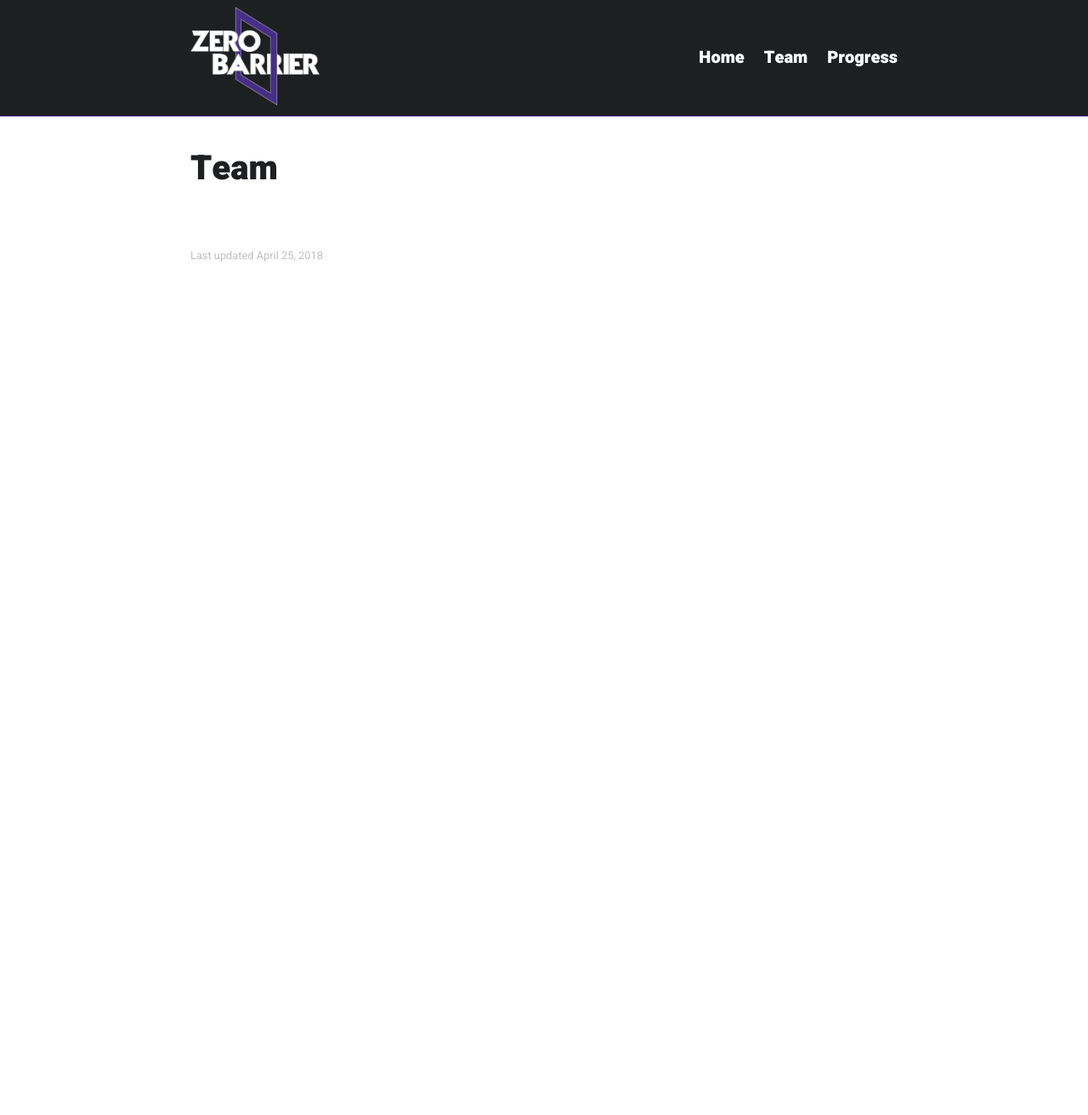
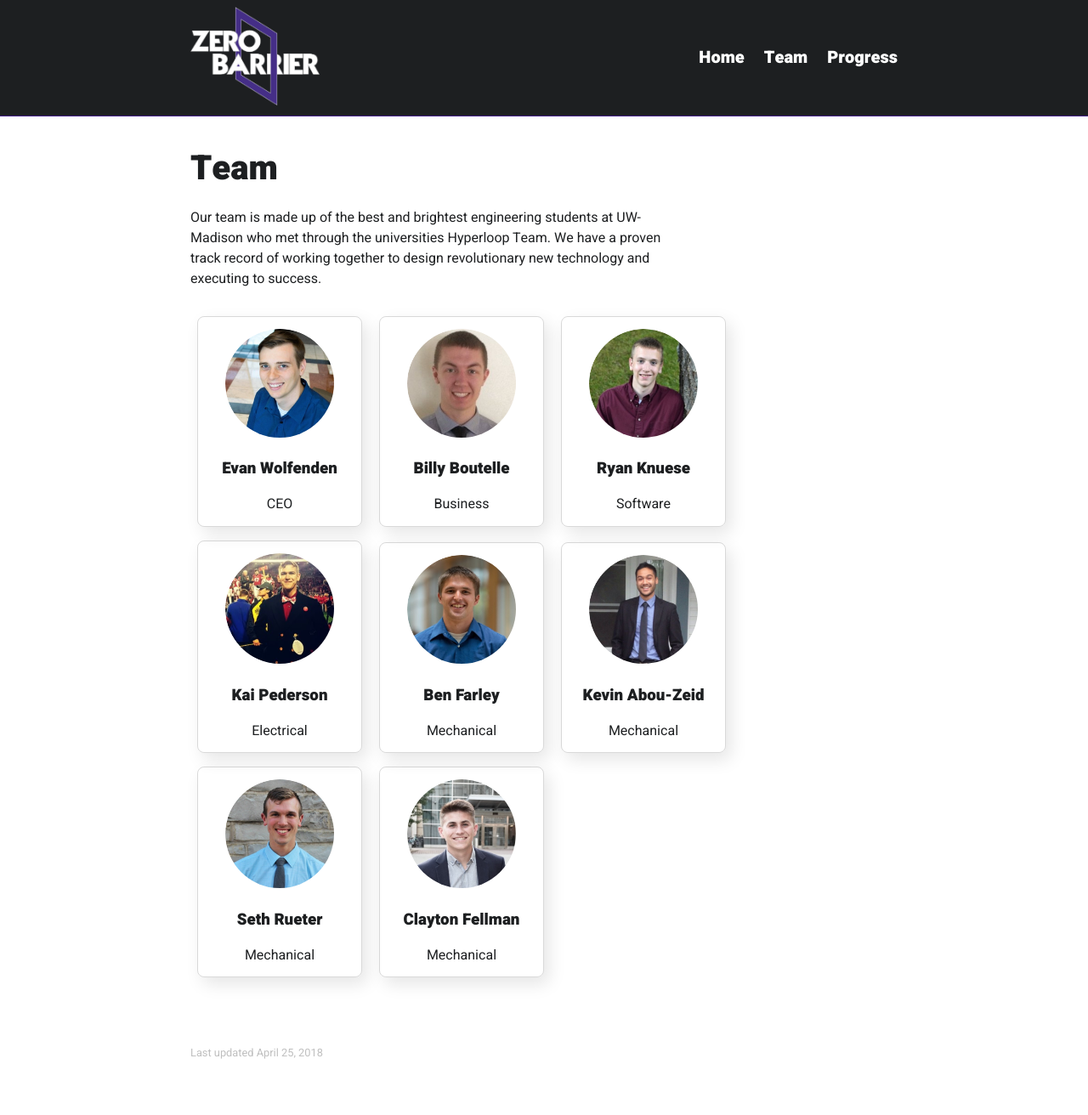
Before and after one commit to georgemblack/mind-to-matter, a Jekyll site: the page built from team.html, in a window 1280 px wide. Shown: the whole page at 85% size. Built offline with Jekyll 4.4.1, drawn with Linux system fonts in a browser that asks for light colours; before the commit the page ends 900 px from its top, so only the background shows below that.

Commit message:
Add data to team page, remove unused pages

```diff
--- /dev/null
+++ b/_data/team.yml
@@ -0,0 +1,25 @@
+members:
+- name: Evan Wolfenden
+  image: evan.png
+  title: CEO
+- name: Billy Boutelle
+  image: billy.png
+  title: Business
+- name: Ryan Knuese
+  image: ryan.png
+  title: Software
+- name: Kai Pederson
+  image: kai.png
+  title: Electrical
+- name: Ben Farley
+  image: ben.png
+  title: Mechanical
+- name: Kevin Abou-Zeid
+  image: kevin.png
+  title: Mechanical
+- name: Seth Rueter
+  image: seth.png
+  title: Mechanical
+- name: Clayton Fellman
+  image: clayton.png
+  title: Mechanical
--- /dev/null
+++ b/_includes/team_profile.html
@@ -0,0 +1,11 @@
+<div class="team-members">
+    {% for member in site.data.team.members %}
+    <div class="team-member-outer">
+        <div class="team-member-inner">
+            <img src="{{site.url}}/assets/profiles/{{member.image}}" alt="{{member.name}}">
+            <h3>{{member.name}}</h3>
+            <p>{{member.title}}</p>
+        </div>
+    </div>
+    {% endfor %}
+</div>
--- /dev/null
+++ b/_sass/_team.scss
@@ -0,0 +1,22 @@
+.team-members {
+    margin: 2em 0 0 0;
+}
+
+.team-member-outer {
+    display: inline-block;
+    width: 12em;
+    margin: 0 0.5em 1em 0.5em;
+    text-align: center;
+    border: 1px solid rgba(0, 0, 0, 0.15);
+    border-radius: 0.5em;
+    box-shadow: 6px 8px 20px 0px rgba(0,0,0,0.1);
+}
+
+.team-member-inner {
+    padding: 0.85em 0.5em 0.85em 0.5em;
+
+    img {
+        max-width: 8em;
+        border-radius: 100%;
+    }
+}
--- a/css/main.scss
+++ b/css/main.scss
@@ -12,6 +12,7 @@
 @import "navigation";
 @import "footer";
 @import "images";
+@import "team";
 
 // page structure
 * {
--- a/team.html
+++ b/team.html
@@ -6,4 +6,6 @@ permalink: /team/
 
 <section class="section">
     <h1>Team</h1>
+    <p>Our team is made up of the best and brightest engineering students at UW-Madison who met through the universities Hyperloop Team. We have a proven track record of working together to design revolutionary new technology and executing to success.</p>
+    {% include team_profile.html %}
 </section>
```
Also changed, not shown: about.html (deleted, +0 -37 lines), contact.html (deleted, +0 -9 lines), product.html (deleted, +0 -9 lines), assets/profiles/ben.png (added), assets/profiles/billy.png (added), assets/profiles/clayton.png (added), assets/profiles/evan.png (added), assets/profiles/kai.png (added), assets/profiles/kevin.png (added), assets/profiles/ryan.png (added), assets/profiles/seth.png (added).
